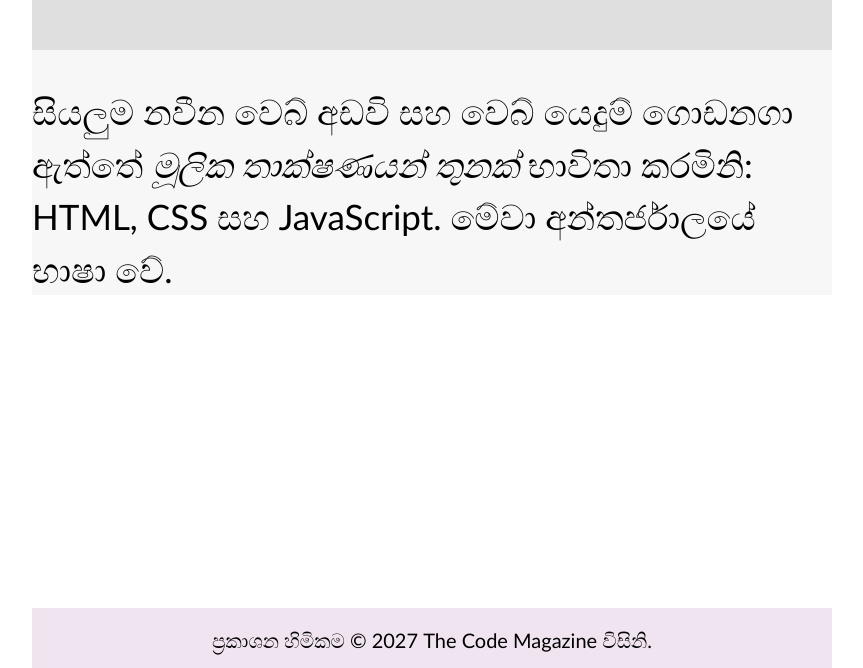
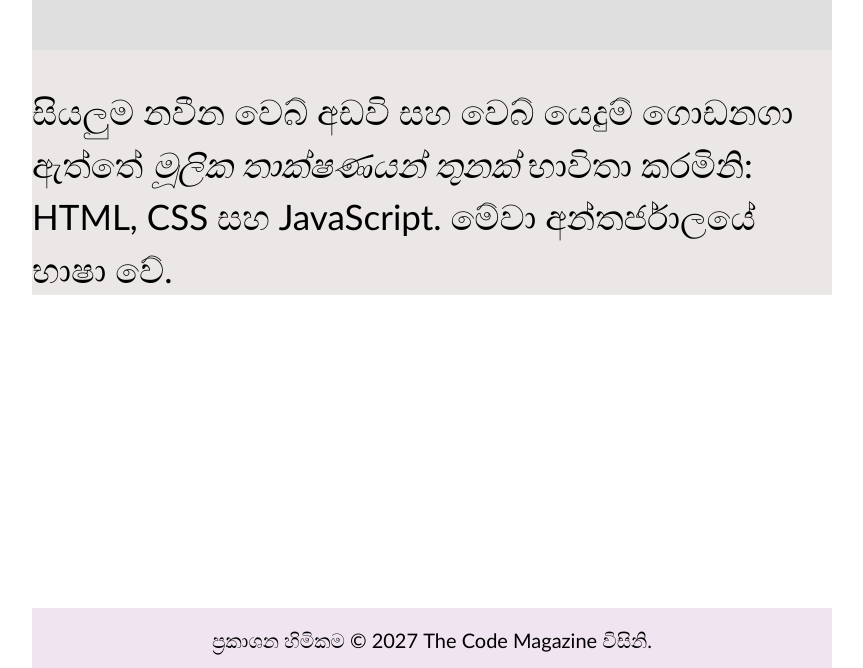
Before and after one commit to gitcomma/test_run, a plain HTML site: page index.html in a window 1280 px wide. Shown: the part 132-800 px from the top of the page, without its empty margins (208-1071 px from the left). Drawn offline with Linux system fonts and the light colour scheme.

Commit message:
English File - Second Change

```diff
--- a/index.html
+++ b/index.html
@@ -13,7 +13,7 @@
         width: 800px;
         margin: 0 auto;
         font-family: 'Calibri';
-        background-color: #f7f7f7;
+        background-color: #ece7e7;
       "
     >
       <header
```
